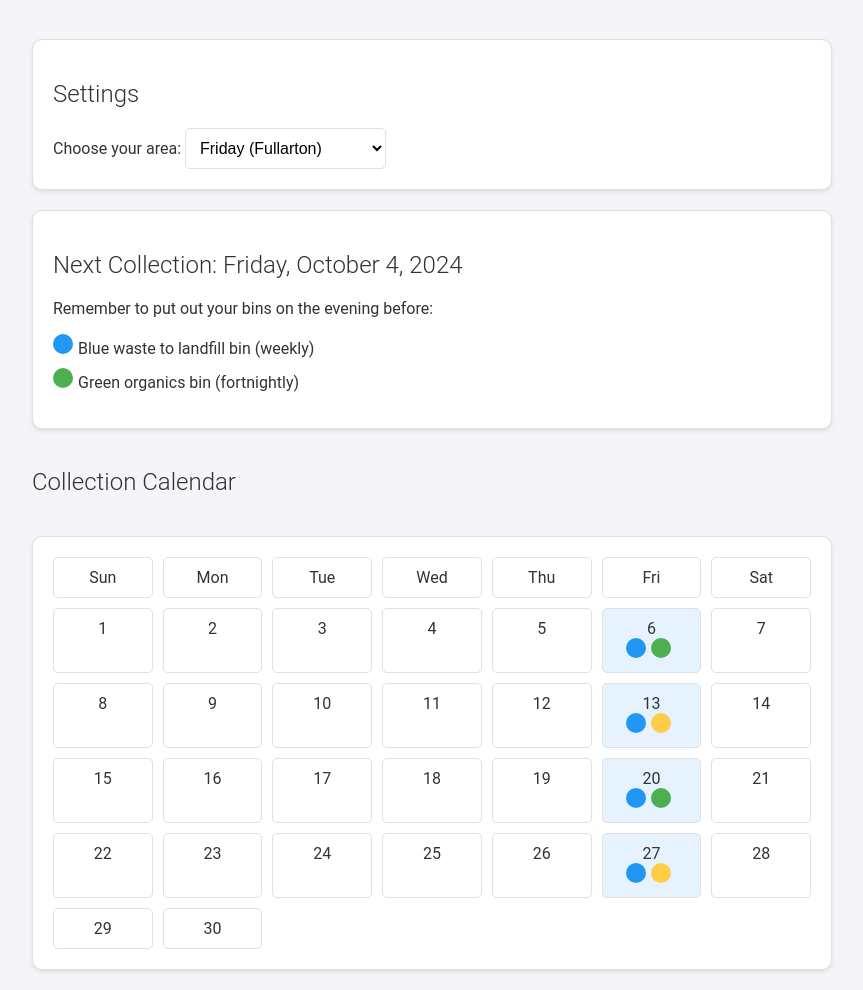
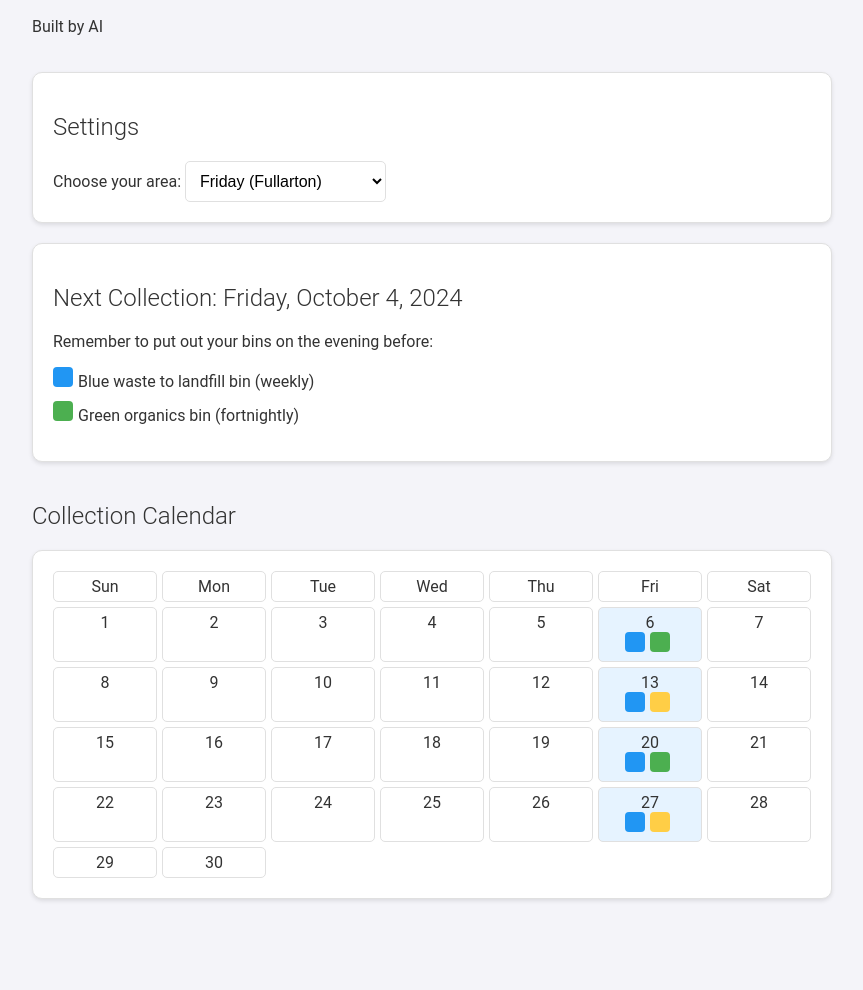
Before and after one commit to PixelVerseIT/unley-council-kerbside-bin-collection, a plain HTML site: page index.html in a window 1280 px wide. Shown: the part 82-1072 px from the top of the page, without its empty margins (208-1071 px from the left). After the commit the page ends 1001 px from the top, so only its background shows below. Drawn offline with Linux system fonts and the light colour scheme.

Commit message:
better ui for mobile

```diff
--- a/index.html
+++ b/index.html
@@ -37,11 +37,11 @@
         #calendar {
             display: grid;
             grid-template-columns: repeat(7, 1fr);
-            gap: 10px;
+            gap: 5px;
         }
         .calendar-day {
             border: 1px solid #e0e0e0;
-            padding: 10px;
+            padding: 5px;
             text-align: center;
             border-radius: 5px;
             background-color: #fff;
@@ -54,7 +54,7 @@
             height: 20px;
             display: inline-block;
             margin-right: 5px;
-            border-radius: 50%;
+            border-radius: 20%;
         }
         .bin-green { background-color: #4caf50; }
         .bin-yellow { background-color: #ffce46; }
@@ -77,7 +77,8 @@
 </head>
 <body>
     <div id="app">
-        <h1>Kerbside Collection Reminder</h1>
+        <h1 style="margin-bottom: 0px;">Kerbside Collection Reminder</h1>
+        <p style="margin-top: 0px;">Built by AI</p>
 
         <div id="settings">
             <h2>Settings</h2>
@@ -93,7 +94,7 @@
 
         <div id="next-collection"></div>
 
-        <h2>Collection Calendar</h2>
+        <h2 style="margin-bottom: 0px;">Collection Calendar</h2>
         <div id="calendar">
             <!-- Calendar will be populated by JavaScript -->
         </div>
```
